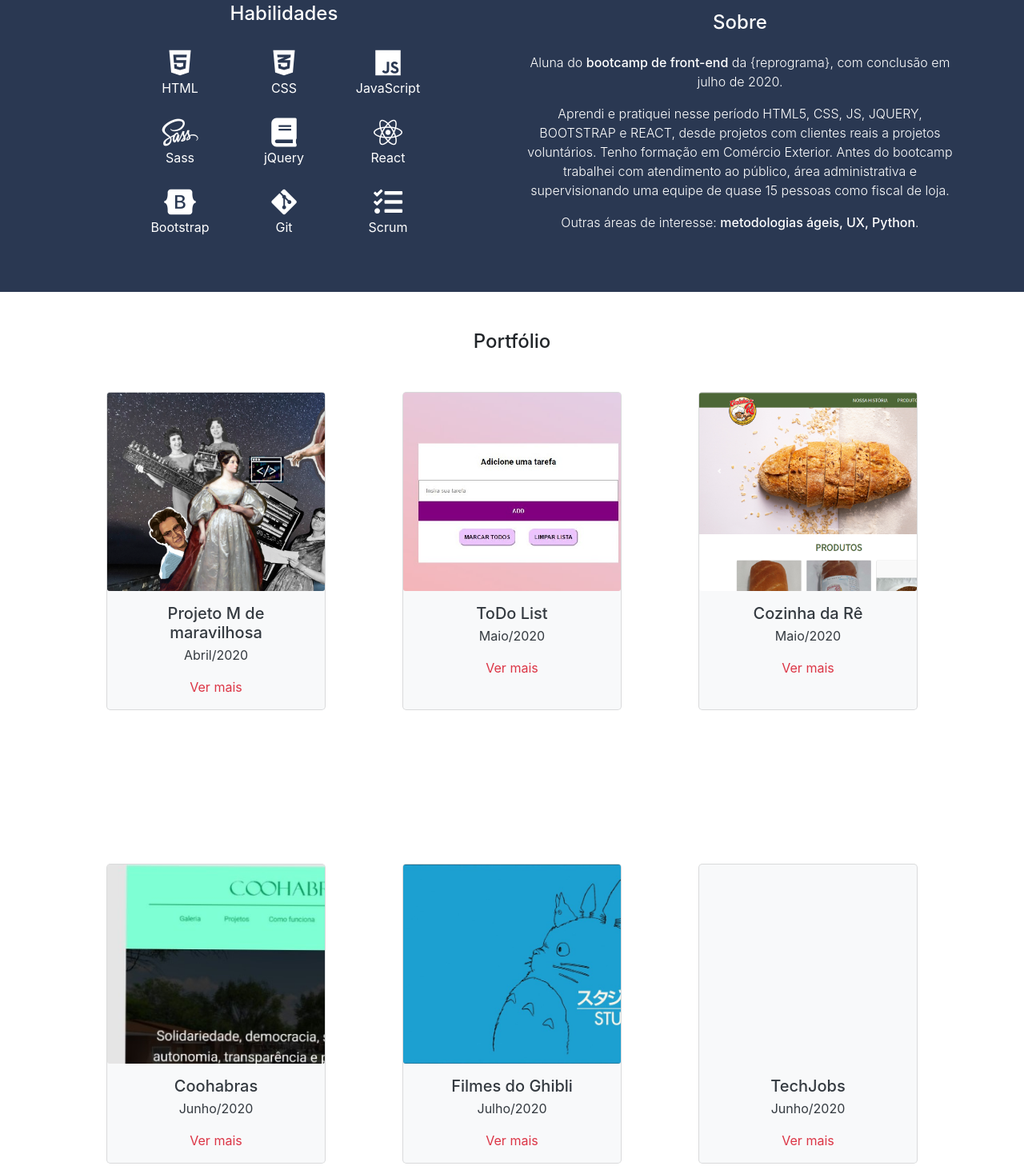
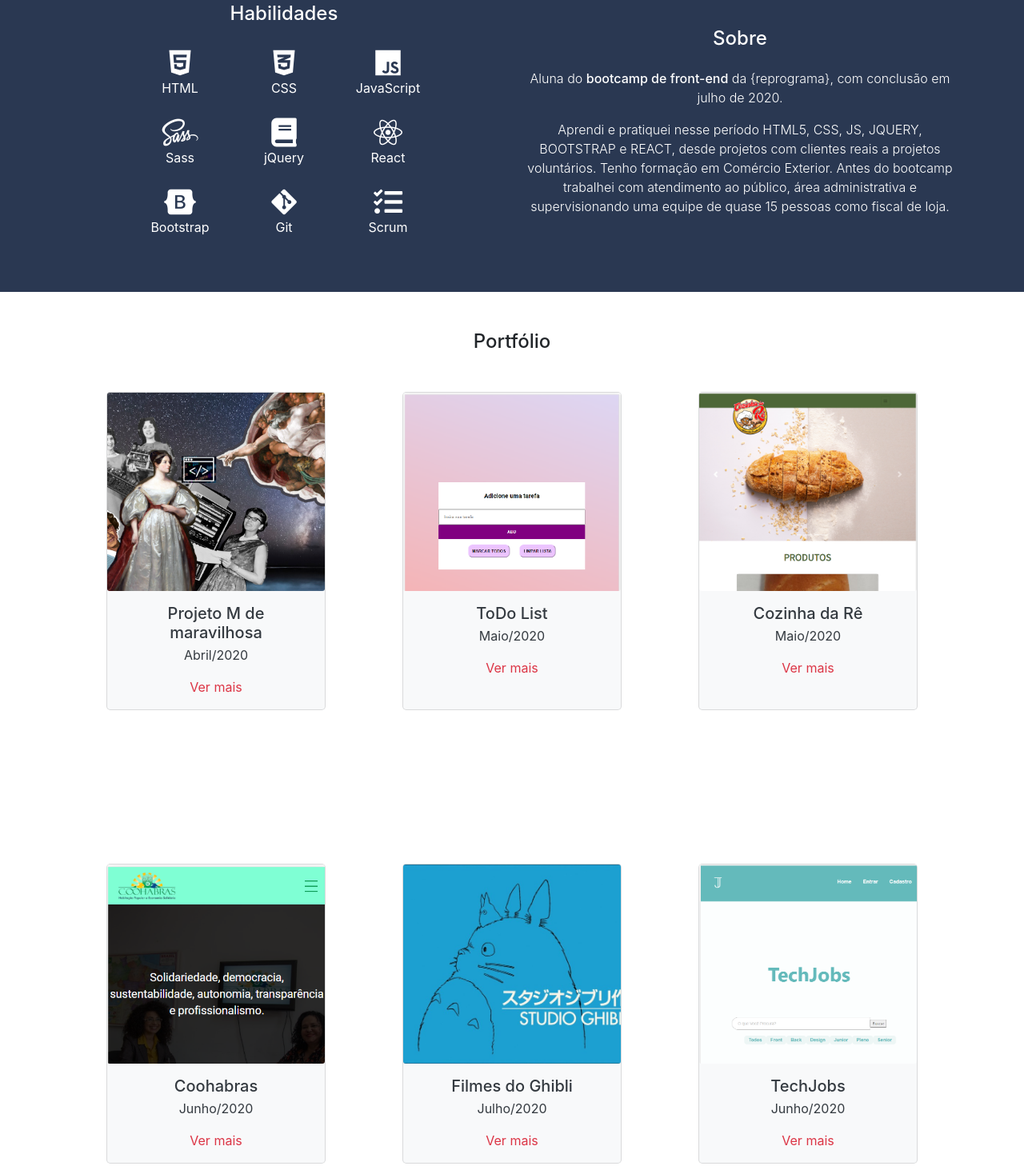
Before and after one commit to riamavx/portifolio, a website: page index.html in a window 1280 px wide. Shown: the part 875-2333 px from the top of the page at 80% size. Drawn offline with Linux system fonts and the light colour scheme.

Commit message:
centralização de imgs e ajuste de texto

```diff
--- a/assets/css/main.css
+++ b/assets/css/main.css
@@ -49,25 +49,34 @@ nav a:hover {
 
 .card-mMaravilhosa {
     background-image: url(../img/Ada-Lovelace-colagem.png);
+    background-position-x: center;
 
 }
 
 .card-todolist {
-    background-image: url(../img/todo-list.jpeg);
+    background-image: url(../img/todolist-mobile.png);
     background-position-x: center;
 
 }
 
 .card-cozinhaRe {
-    background-image: url(../img/capa-projeto-cozinha.png)
+    background-image: url(../img/cozinhare-mobile.png);
+    background-position-x: center;
 }
 
 .card-coohabras{
-    background-image: url(../img/coohabras-img.jpeg)
+    background-image: url(../img/coohabras-img-mobile.png);
+    background-position-x: center;
 }
 
 .card-ghibli{
-    background-image: url(../img/Studio-Ghibli-Logo.jpg)
+    background-image: url(../img/Studio-Ghibli-Logo.jpg);
+    background-position-x: center;
+}
+
+.card-techJobs{
+    background-image: url(../img/techjob-mobile.png);
+    background-position-x: center;
 }
 
 .rodape a {
--- a/index.html
+++ b/index.html
@@ -159,10 +159,7 @@
               com atendimento ao público, área administrativa e supervisionando
               uma equipe de quase 15 pessoas como fiscal de loja.
             </p>
-            <p class="my-3 font-weight-light">
-              Outras áreas de interesse:
-              <span>metodologias ágeis, UX, Python</span>.
-            </p>
+
           </div>
         </div>
       </div>
@@ -351,7 +348,7 @@
               <div class="modal-content">
                 <div class="modal-header">
                   <h5 class="modal-title" id="modalcozinhaReTitle">
-                    MdeMaravilhosa - Ada Lovelace
+                    Cozinha da Rê
                   </h5>
                   <button
                     type="button"
@@ -597,14 +594,14 @@
                     Primeiro contato com React, aprendendo sobre atomic design
                   </p>
                   <img
-                    src="./assets/img/"
+                    src="./assets/img/techjobs-capa.png"
                     alt=""
                     width="100%"
                   />
                 </div>
                 <div class="modal-footer">
                   <a
-                    href="https://projeto-semana-react.netlify.app/"
+                    href="https://job-list-rho.vercel.app/"
                     class="btn btn-info text-white link-modal"
                     target="_blank"
                     >Ver site</a
```
Also changed, not shown: assets/img/coohabras-img-mobile.png (added), assets/img/cozinhare-mobile.png (added), assets/img/techjob-mobile.png (added), assets/img/techjobs-capa.png (added), assets/img/todolist-mobile.png (added).
